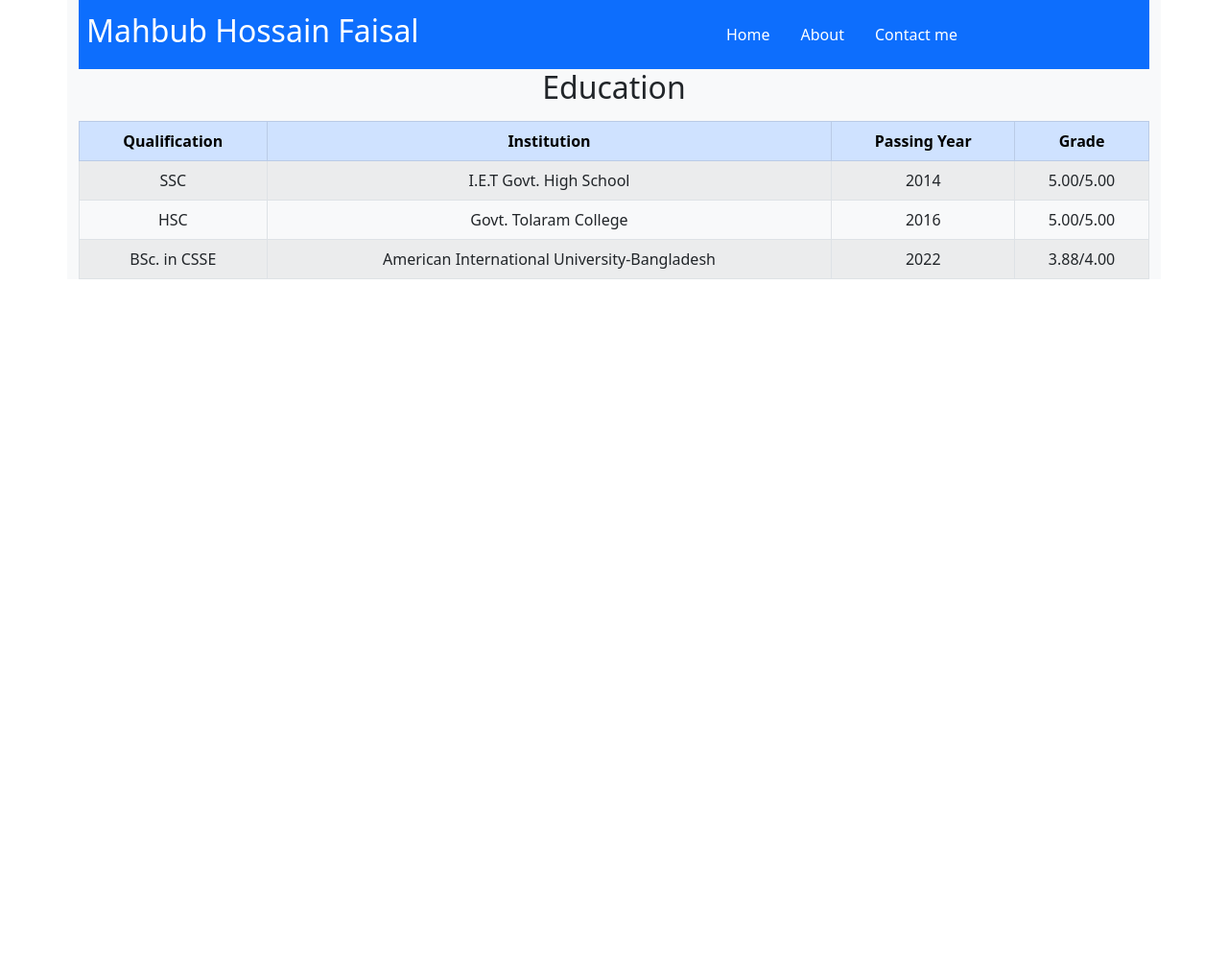
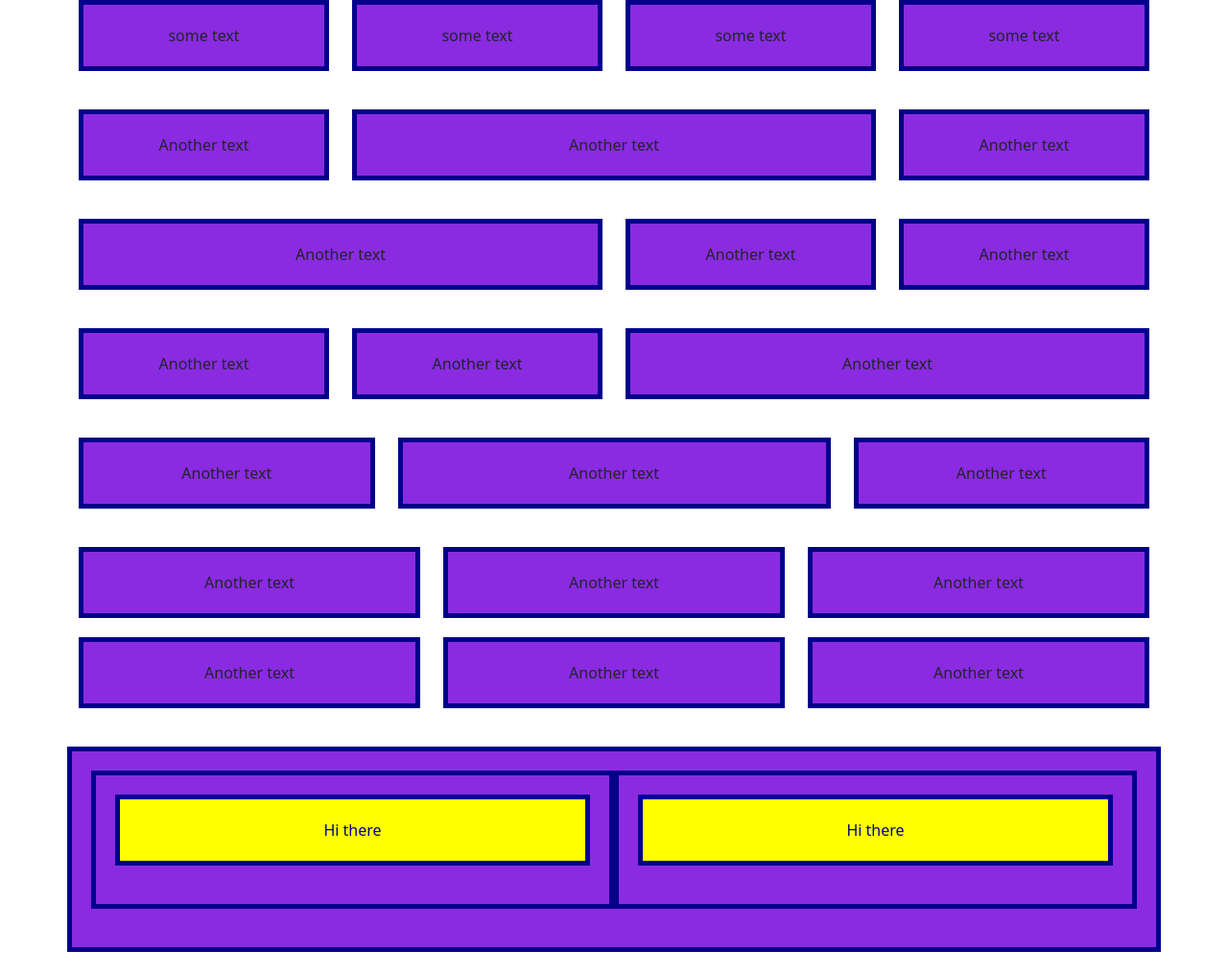
Before and after one commit to MahbubHossainFaisal/Bootstrap-Resume, a plain HTML site: page index.html in a window 1280 px wide. Shown: the whole page at 96% size. Before the commit the page ends 800 px from the top, so only its background shows below. Drawn offline with Linux system fonts and the light colour scheme.

Commit message:
Bootstrap 5 grid

```diff
--- a/index.html
+++ b/index.html
@@ -9,75 +9,138 @@
     <!--Font awesome cdn-->
     <link rel="stylesheet" href="https://cdnjs.cloudflare.com/ajax/libs/font-awesome/5.15.3/css/all.min.css">
     <link rel="stylesheet" href="./css/bootstrap.min.css">
-    <link rel="stylesheet" href="style.css">
-    <style>
-        .link-style:hover {
-            text-decoration: underline;
-        }
-    </style>
+    <link rel="stylesheet" href="./style.css">
+
 </head>
 
 <body>
 
-    <div class="container bg-light text-dark">
-        <!--Navigation Menu-->
-        <header class="bg-primary">
-            <div class="row">
-                <div class="col-lg-5 m-auto">
-                    <h2 class="bolder text-white p-2">Mahbub Hossain Faisal</h2>
+    <div class="container">
+        <div class="row">
+            <div class="col">
+                <div>some text</div>
+                <!--We took some text under div to give space between the columns, this technique is called gutter-->
+            </div>
+            <div class="col">
+                <div>some text</div>
+            </div>
+            <div class="col">
+                <div>some text</div>
+            </div>
+            <div class="col">
+                <div>some text</div>
+            </div>
+
+        </div>
+    </div>
+    <!--3 column, middle is larger-->
+    <div class="container">
+        <div class="row">
+            <div class="col">
+                <div>Another text</div>
+            </div>
+            <div class="col-6">
+                <div>Another text</div>
+            </div>
+            <div class="col">
+                <div>Another text</div>
+            </div>
+        </div>
+    </div>
+    <!--3 column, first one is larger-->
+    <div class="container">
+        <div class="row">
+            <div class="col-6">
+                <div>Another text</div>
+            </div>
+            <div class="col">
+                <div>Another text</div>
+            </div>
+            <div class="col">
+                <div>Another text</div>
+            </div>
+        </div>
+    </div>
+    <!--3 col , last one is larger-->
+    <div class="container">
+        <div class="row">
+            <div class="col">
+                <div>Another text</div>
+            </div>
+            <div class="col">
+                <div>Another text</div>
+            </div>
+            <div class="col-6">
+                <div>Another text</div>
+            </div>
+        </div>
+    </div>
+
+    <!--Middle column will take 5 grid-->
+    <div class="container">
+        <div class="row">
+            <div class="col">
+                <div>Another text</div>
+            </div>
+            <div class="col-5">
+                <div>Another text</div>
+            </div>
+            <div class="col">
+                <div>Another text</div>
+            </div>
+        </div>
+    </div>
+
+    <!--Middle column will take 6 grid-->
+    <div class="container">
+        <div class="row row-cols-3">
+            <div class="col">
+                <div>Another text</div>
+            </div>
+
+            <div class="col">
+                <div>Another text</div>
+            </div>
+            <div class="col">
+                <div>Another text</div>
+            </div>
+
+            <div class="col">
+                <div>Another text</div>
+            </div>
+            <div class="col">
+                <div>Another text</div>
+            </div>
+            <div class="col">
+                <div>Another text</div>
+            </div>
+        </div>
+    </div>
+
+    <div class="container">
+        <div class="row">
+
+            <div class="col">
+                <div class="row">
+
+                    <div class="col">
+                        <div>Hi there</div>
+                    </div>
+
+                    <div class="col">
+                        <div>Hi there</div>
+                    </div>
                 </div>
-                <div class="col-lg-7">
-                    <ul class="nav justify-content-center p-3">
-                        <li class="nav-item"><a class="link-style text-white nav-link" href="#">Home</a> </li>
-                        <li class="nav-item"><a class=" link-style text-white nav-link" href="#">About</a> </li>
-                        <li class="nav-item"><a class=" link-style text-white nav-link" href="#">Contact me</a> </li>
-                    </ul>
-                </div>
+
+
             </div>
-        </header>
-        <main>
-           <!--Tables-->
-           <div class="education-section">
-               <div class="title text-center mb-3">
-                <h2 class="font-weight-bolder">Education</h2>
-               </div>
-           </div>
-           <table class="table table-striped table-bordered table-hover  text-center">
-               <thead class="table-primary">
-                <tr>
-                    <th>Qualification</th>
-                    <th>Institution</th>
-                    <th>Passing Year</th>
-                    <th>Grade</th>
-                </tr>
-               </thead>
-               <tbody>
-                    <tr>
-                        <td>SSC</td>
-                        <td>I.E.T Govt. High School</td>
-                        <td>2014</td>
-                        <td>5.00/5.00</td>
-                    </tr>
-                    <tr>
-                        <td>HSC</td>
-                        <td>Govt. Tolaram College</td>
-                        <td>2016</td>
-                        <td>5.00/5.00</td>
-                    </tr>
-                    <tr>
-                        <td>BSc. in CSSE</td>
-                        <td>American International University-Bangladesh</td>
-                        <td>2022</td>
-                        <td>3.88/4.00</td>
-                    </tr>
-               </tbody>
-               <tfoot>
 
-               </tfoot>
-           </table>
-        </main>
 
+
+        </div>
     </div>
+
+
 
 </body>
 
--- a/style.css
+++ b/style.css
@@ -1,8 +1,30 @@
-.container{
-    background-color: black;
-    color: white;
+/*
+
+Bootstrap Container Breakpoints
+
+
+x small --- < 100%
+small --- sm --- >=540px
+medium --- md --- >= 720px
+large --- lg --- >= 960px
+Extra large --- xl --- >=1140px
+Extra Extra large --- xxl --- >= 1320px
+
+*/
+.row {
+    margin-bottom: 20px;
 }
 
-img{
- border: 2px solid black;
+.row div div{
+    background: blueviolet;
+    border: 5px solid darkblue;
+    padding: 20px;
+    text-align: center;
+    margin-bottom: 20px;
 }
+
+.row .row div div{
+    background: yellow;
+    color: darkblue;
+    padding: auto;
+}
```
